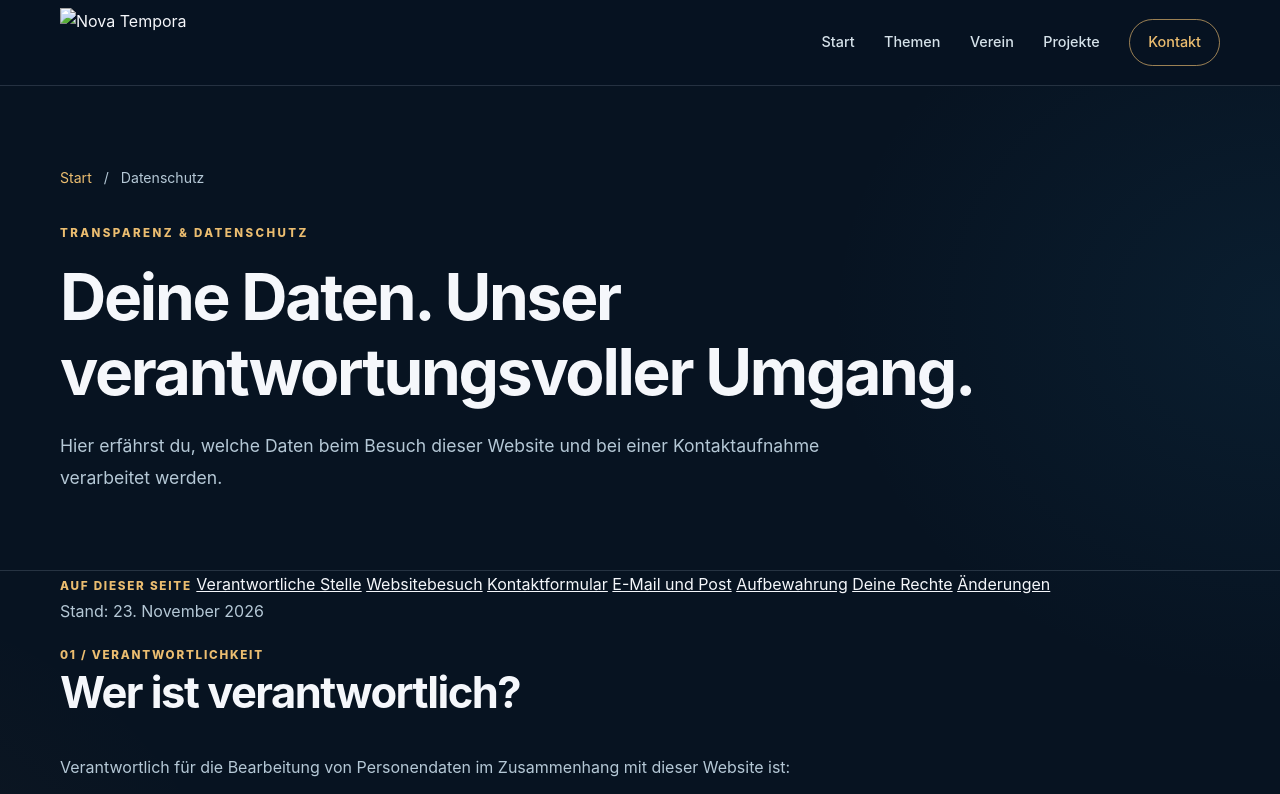
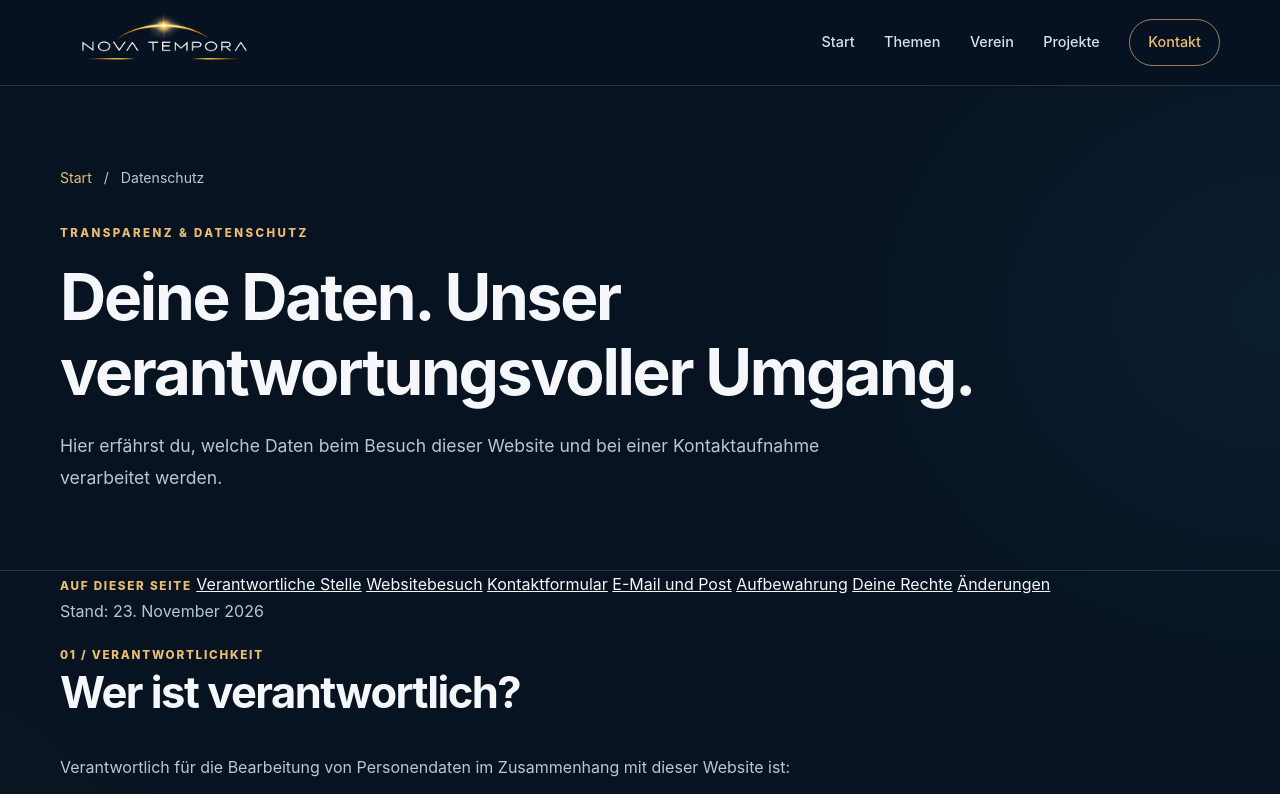
Before and after one commit to DorianVoe/nova-tempora-website, a plain HTML site: page datenschutz.html in a window 1280 px wide. Shown: the top 794 px of the page. Drawn offline with Linux system fonts and the light colour scheme.

Commit message:
logo fix

```diff
--- a/datenschutz.html
+++ b/datenschutz.html
@@ -9,7 +9,7 @@
   <meta property="og:title" content="Datenschutz | Nova Tempora">
   <meta property="og:description" content="Informationen zum Datenschutz bei Nova Tempora.">
   <link rel="canonical" href="https://novatempora.ch/datenschutz.html">
-  <link rel="icon" href="images/nova-tempora-logo.webp" type="image/webp">
+  <link rel="icon" href="images/nova-tempora-logo.png" type="image/png">
   <link rel="stylesheet" href="styles.css">
   <title>Datenschutz | Nova Tempora</title>
 </head>
@@ -18,7 +18,7 @@
   <header class="site-header">
     <div class="container header-inner">
       <a class="brand" href="index.html" aria-label="Nova Tempora – Startseite">
-        <img src="images/nova-tempora-logo.webp" alt="Nova Tempora" width="2048" height="682" decoding="async">
+        <img src="images/nova-tempora-logo.png" alt="Nova Tempora" width="2048" height="682" decoding="async">
       </a>
       <nav class="desktop-nav" aria-label="Hauptnavigation">
         <a href="index.html">Start</a>
```
Also changed, not shown: index.html (+2 -2 lines), kontakt.html (+2 -2 lines), statuten.html (+2 -2 lines), verein.html (+2 -2 lines).
